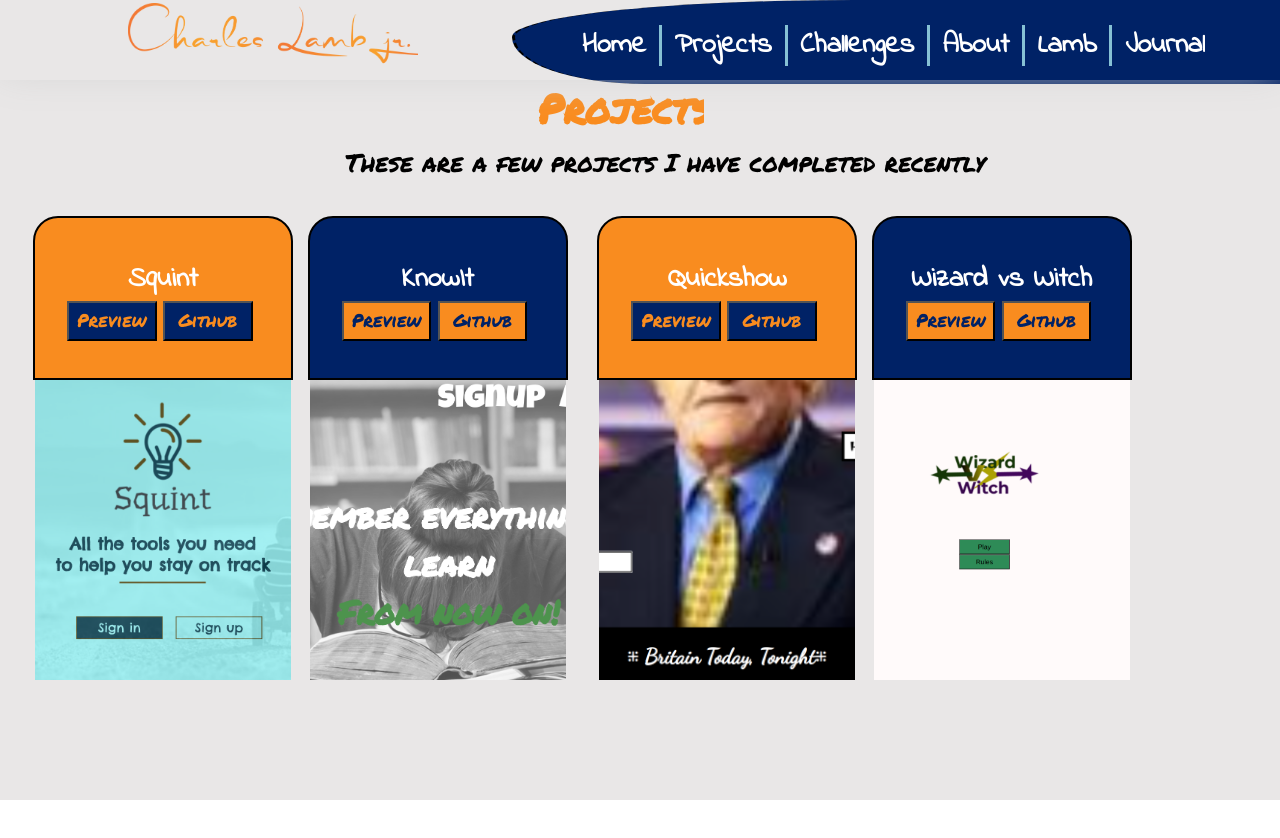
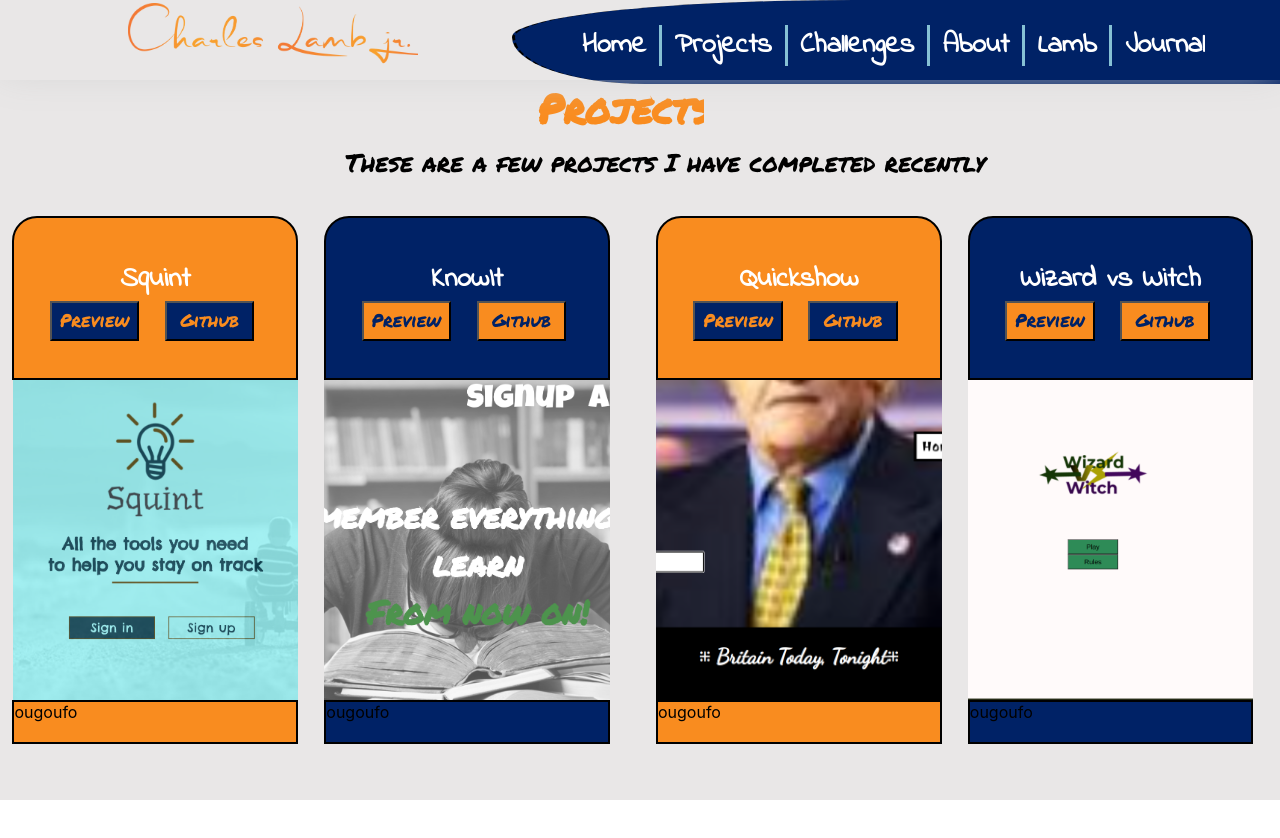
Before and after one commit to cyberstizz/charleslambjr, a React (Create React App) app: page /projects in a window 1280 px wide. Shown: the top 838 px of the page. Before the commit the page ends 800 px from the top, so only its background shows below. Built offline with nearby package versions, Linux system fonts and the light colour scheme; a web font is replaced by a local one.

Commit message:
added a footer it looks crappy for now but I got the skeleton in

```diff
--- a/src/components/Card.css
+++ b/src/components/Card.css
@@ -26,5 +26,5 @@ border: solid 2px black;
 }
 
 #wholeCard{
-    height: 60vh;
+    height: 75vh;
 }
--- a/src/components/Card.js
+++ b/src/components/Card.js
@@ -5,10 +5,11 @@ import './Card.css';
 const Card = (props) => {
     return (
         <div id='wholeCard'>
-        <div id='cardTop' style={{backgroundColor: props.backgroundColor}}><br />  {props.title} <br /> <a href={props.link}><button style={{backgroundColor: props.buttonColor, 'font-size': '18px', 'font-family': 'Permanent Marker, cursive',
-width: '7vw', height: '5vh', marginRight: '.5vw', color: props.backgroundColor}}>Preview</button></a><a href={props.github}><button style={{backgroundColor: props.buttonColor, 'font-size': '18px', 'font-family': 'Permanent Marker, cursive',
+        <div id='cardTop' style={{backgroundColor: props.backgroundColor, width: '22vw', marginRight: '.5vw'}}><br />  {props.title} <br /> <a href={props.link}><button style={{backgroundColor: props.buttonColor, 'font-size': '18px', 'font-family': 'Permanent Marker, cursive',
+width: '7vw', height: '5vh', marginRight: '2vw', color: props.backgroundColor}}>Preview</button></a><a href={props.github}><button style={{backgroundColor: props.buttonColor, 'font-size': '18px', 'font-family': 'Permanent Marker, cursive',
 width: '7vw', height: '5vh', marginRight: '.5vw', color: props.backgroundColor}}>Github</button></a></div>
-        <div id="cardBody" style={{backgroundImage: props.backgroundImage, backgroundSize: '100%', height: '40vh', width: '20vw', textAlign: 'center', position: 'relative', backgroundPosition: 'center', backgroundSize: 'cover', backgroundRepeat: 'no-repeat'}}></div>
+        <div id="cardBody" style={{backgroundImage: props.backgroundImage, backgroundSize: '100%', height: '40vh', marginRight: '.5vw', width: '22.3vw', textAlign: 'center', position: 'relative', backgroundPosition: 'center', backgroundSize: 'cover', backgroundRepeat: 'no-repeat'}}></div>
+       <div id="cardFooter" style={{border: 'solid black 2px', position: 'relative', marginRight: '.5vw', height: '5vh', width: '22vw', backgroundColor: props.backgroundColor}}>ougoufo</div>
         </div>
         // </div>
     )
--- a/src/components/Projects.css
+++ b/src/components/Projects.css
@@ -36,10 +36,10 @@
 }
 
 #cardsDiv{
-    margin-left: 2vw;
+    margin-left: .2vw;
     position: absolute;
-    height: 72vh;
-    width: 87vw;
+    height: 85vh;
+    width: 99vw;
     display: inline-flex;
     flex-direction: row;
 }
```
